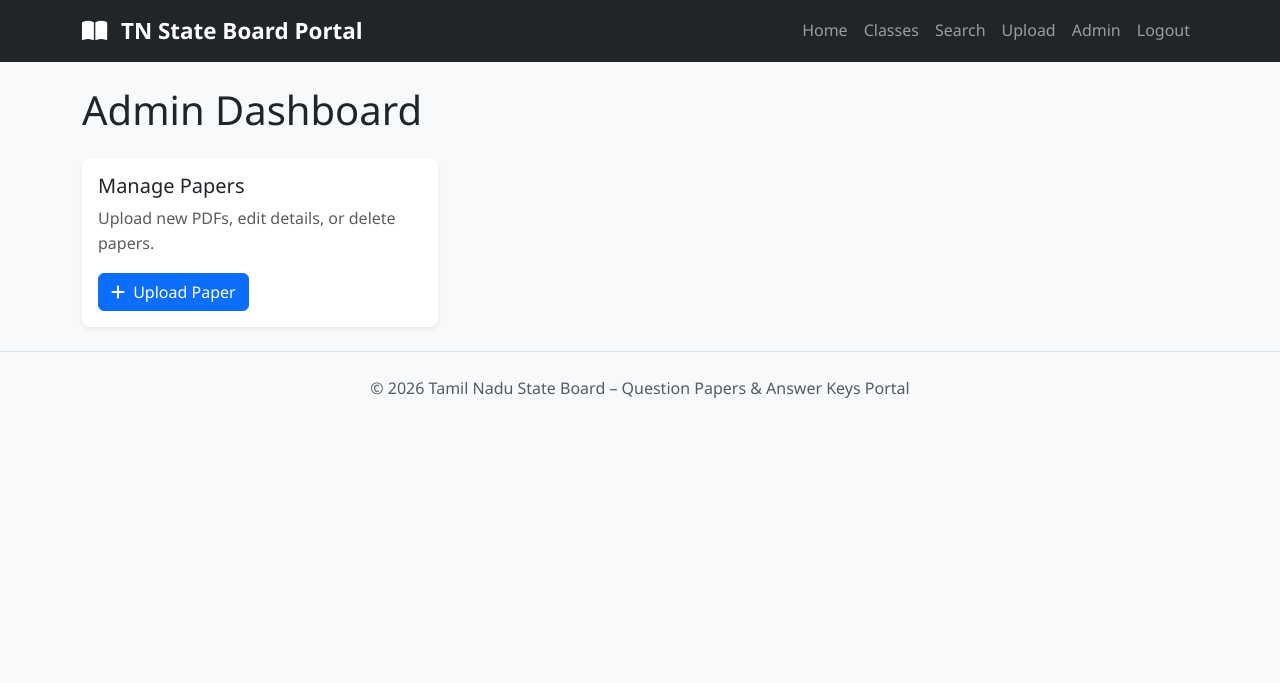
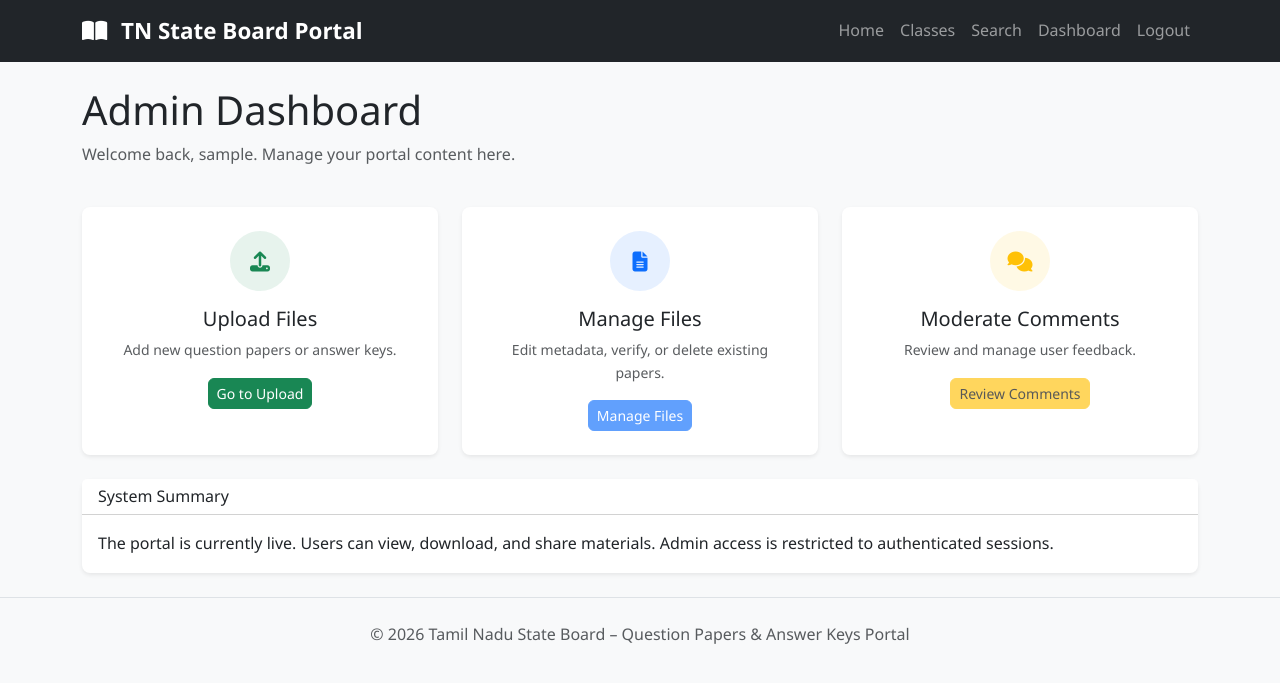
Before and after one commit to Sharruk/LMS-updated, a Flask app: page /admin/dashboard in a window 1280 px wide. Shown: the top 683 px of the page. Run offline with Flask 3, Linux system fonts and the light colour scheme; the visitor is signed in with stand-in values (Sample User, id 1).

Commit message:
Improve website navigation and secure admin-only links
Update templates to remove public access to admin features and create a dedicated admin dashboard view.

Replit-Commit-Author: Agent
Replit-Commit-Session-Id: 4604cd1a-c3fe-43e3-b069-71187d83ce47
Replit-Commit-Checkpoint-Type: intermediate_checkpoint
Replit-Commit-Event-Id: cd1ea8e7-b786-4e34-86c1-bd071231e90b
Replit-Commit-Screenshot-Url: https://storage.googleapis.com/screenshot-production-us-central1/c98a38e9-f529-4f87-aa4a-ff4c2aec2b3a/4604cd1a-c3fe-43e3-b069-71187d83ce47/nvIt4S6
Replit-Helium-Checkpoint-Created: true

```diff
--- a/templates/admin/dashboard.html
+++ b/templates/admin/dashboard.html
@@ -1,22 +1,62 @@
 {% extends "base.html" %}
 
-{% block title %}Admin Dashboard - TN State Board Portal{% endblock %}
+{% block content %}
+<div class="row mb-4">
+    <div class="col-12">
+        <h2 class="display-6">Admin Dashboard</h2>
+        <p class="text-muted">Welcome back, {{ session.get('username') }}. Manage your portal content here.</p>
+    </div>
+</div>
 
-{% block content %}
-<div class="row">
+<div class="row g-4">
+    <div class="col-md-4">
+        <div class="card shadow-sm border-0 h-100">
+            <div class="card-body text-center p-4">
+                <div class="bg-success bg-opacity-10 rounded-circle d-inline-flex align-items-center justify-content-center mb-3" style="width: 60px; height: 60px;">
+                    <i class="fas fa-upload text-success fa-lg"></i>
+                </div>
+                <h5>Upload Files</h5>
+                <p class="small text-muted">Add new question papers or answer keys.</p>
+                <a href="{{ url_for('upload') }}" class="btn btn-success btn-sm">Go to Upload</a>
+            </div>
+        </div>
+    </div>
+
+    <div class="col-md-4">
+        <div class="card shadow-sm border-0 h-100">
+            <div class="card-body text-center p-4">
+                <div class="bg-primary bg-opacity-10 rounded-circle d-inline-flex align-items-center justify-content-center mb-3" style="width: 60px; height: 60px;">
+                    <i class="fas fa-file-alt text-primary fa-lg"></i>
+                </div>
+                <h5>Manage Files</h5>
+                <p class="small text-muted">Edit metadata, verify, or delete existing papers.</p>
+                <a href="#" class="btn btn-primary btn-sm disabled">Manage Files</a>
+            </div>
+        </div>
+    </div>
+
+    <div class="col-md-4">
+        <div class="card shadow-sm border-0 h-100">
+            <div class="card-body text-center p-4">
+                <div class="bg-warning bg-opacity-10 rounded-circle d-inline-flex align-items-center justify-content-center mb-3" style="width: 60px; height: 60px;">
+                    <i class="fas fa-comments text-warning fa-lg"></i>
+                </div>
+                <h5>Moderate Comments</h5>
+                <p class="small text-muted">Review and manage user feedback.</p>
+                <a href="#" class="btn btn-warning btn-sm disabled">Review Comments</a>
+            </div>
+        </div>
+    </div>
+</div>
+
+<div class="row mt-4">
     <div class="col-12">
-        <h1 class="mb-4">Admin Dashboard</h1>
-        <div class="row g-4">
-            <div class="col-md-4">
-                <div class="card h-100 shadow-sm">
-                    <div class="card-body">
-                        <h5 class="card-title">Manage Papers</h5>
-                        <p class="card-text text-muted">Upload new PDFs, edit details, or delete papers.</p>
-                        <a href="{{ url_for('upload') }}" class="btn btn-primary">
-                            <i class="fas fa-plus me-1"></i> Upload Paper
-                        </a>
-                    </div>
-                </div>
+        <div class="card shadow-sm border-0">
+            <div class="card-header bg-white">
+                <h6 class="mb-0">System Summary</h6>
+            </div>
+            <div class="card-body">
+                <p class="mb-0">The portal is currently live. Users can view, download, and share materials. Admin access is restricted to authenticated sessions.</p>
             </div>
         </div>
     </div>
--- a/templates/base.html
+++ b/templates/base.html
@@ -22,9 +22,8 @@
                     <li class="nav-item"><a class="nav-link" href="{{ url_for('index') }}">Home</a></li>
                     <li class="nav-item"><a class="nav-link" href="{{ url_for('index') }}#classes">Classes</a></li>
                     <li class="nav-item"><a class="nav-link" href="{{ url_for('search') }}">Search</a></li>
-                    <li class="nav-item"><a class="nav-link" href="{{ url_for('upload') }}">Upload</a></li>
                     {% if session.get('is_admin') %}
-                    <li class="nav-item"><a class="nav-link" href="{{ url_for('admin_dashboard') }}">Admin</a></li>
+                    <li class="nav-item"><a class="nav-link" href="{{ url_for('admin_dashboard') }}">Dashboard</a></li>
                     <li class="nav-item"><a class="nav-link" href="{{ url_for('admin_logout') }}">Logout</a></li>
                     {% endif %}
                 </ul>
```
Also changed, not shown: attached_assets/Pasted-IMPORTANT-DO-NOT-CHANGE-BACKEND-SECURITY-THIS-IS-A-UI-V_1770461089138.txt (added, +79 -0 lines), templates/index.html (+0 -13 lines), attached_assets/image_1770460733992.png (added).
